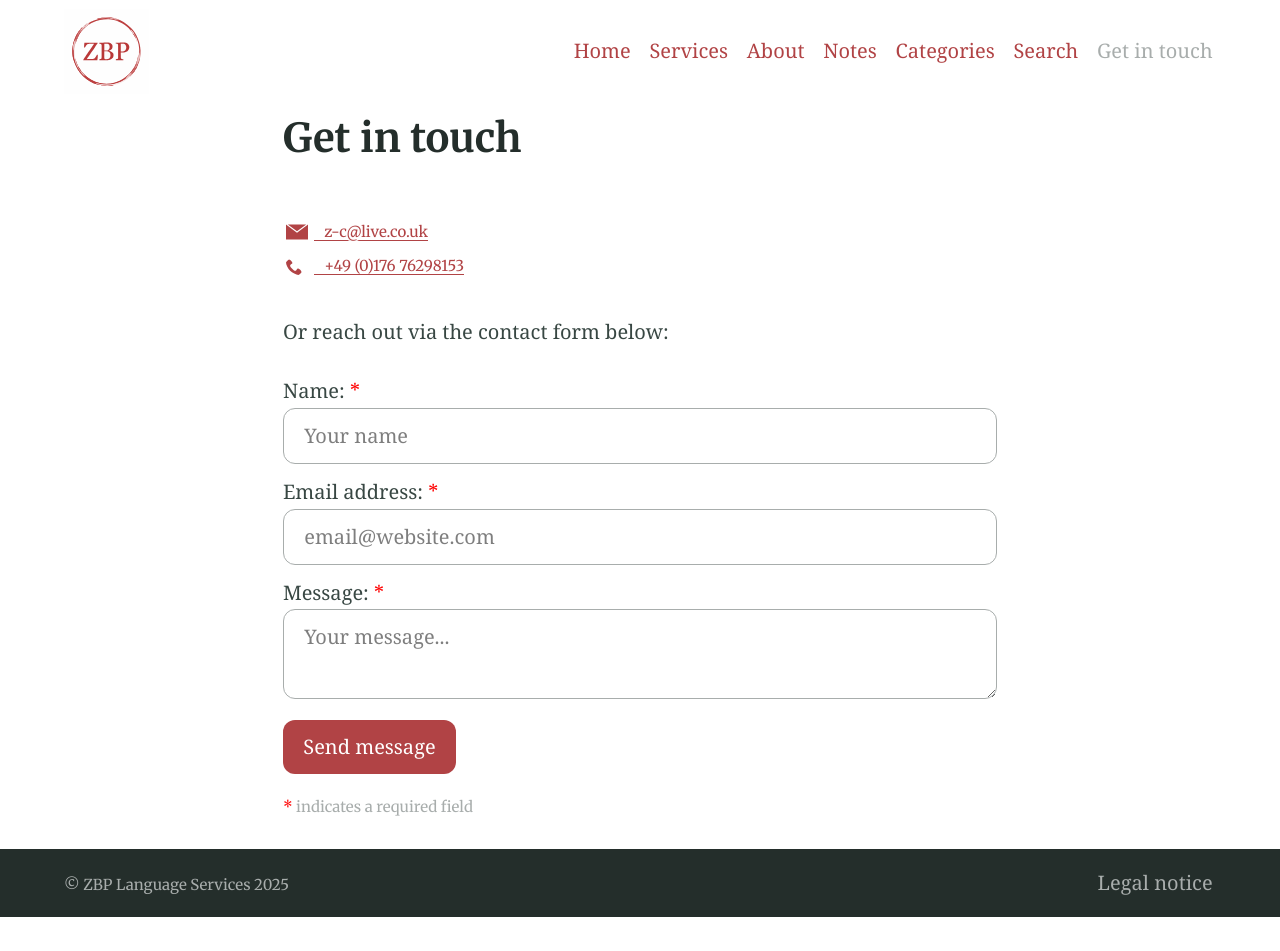
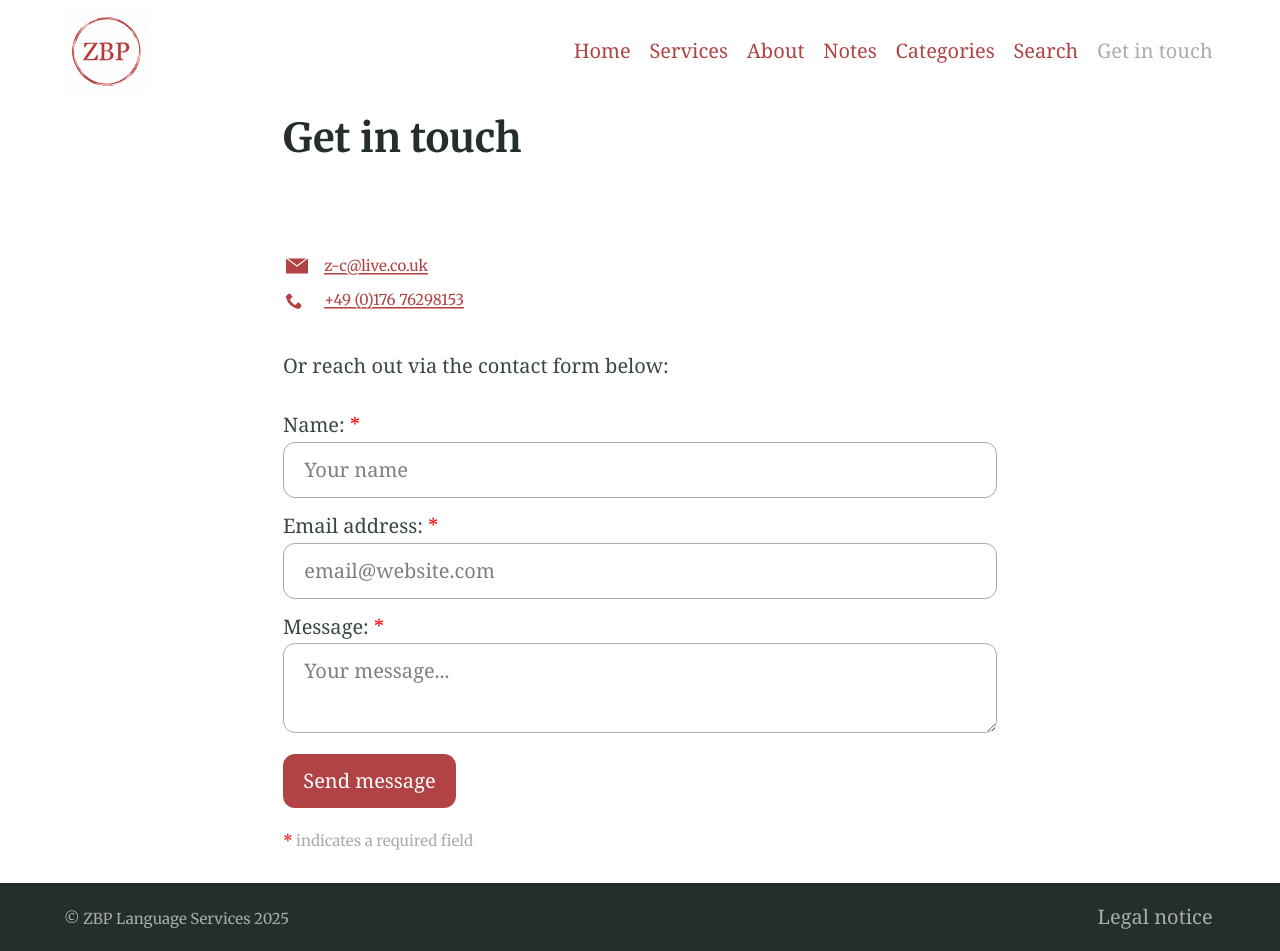
Before and after one commit to Website-2/zbp-language-services.github.io, a Jekyll site: the page built from contact 2.md, in a window 1280 px wide. Built offline with Jekyll 4.4.1, drawn with Linux system fonts in a browser that asks for light colours; before the commit the page ends 917 px from its top, so only the background shows below that.

Commit message:
Text update

```diff
--- a/contact 2.md
+++ b/contact 2.md
@@ -6,8 +6,9 @@
 sitemap: false
 ---
 <br>
-<small>&nbsp;</small>{% include icon.html id="email" color="#b14345" title="Email" %}<small><a href="mailto:z-c@live.co.uk">&nbsp;&nbsp;&nbsp;z-c@live.co.uk</a></small><br>
-<small>&nbsp;</small>{% include icon.html id="phone" color="#b14345" title="Phone" %}<small><a href="tel:004917676298153">&nbsp;&nbsp;&nbsp;+49 (0)176 76298153</a></small>
+
+<small>&nbsp;</small>{% include icon.html id="email" color="#b14345" title="Email" %}<small>&nbsp;&nbsp;&nbsp;<a href="mailto:z-c@live.co.uk">z-c@live.co.uk</a></small><br>
+<small>&nbsp;</small>{% include icon.html id="phone" color="#b14345" title="Phone" %}<small>&nbsp;&nbsp;&nbsp;<a href="tel:004917676298153">+49 (0)176 76298153</a></small>
 <br><br>
 Or reach out via the contact form below:
 
```
